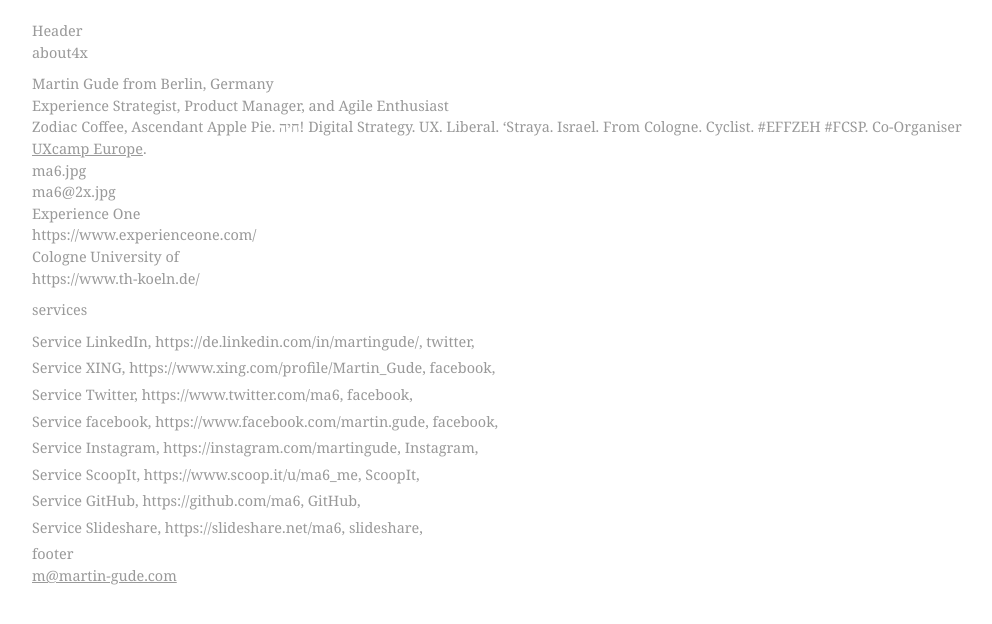
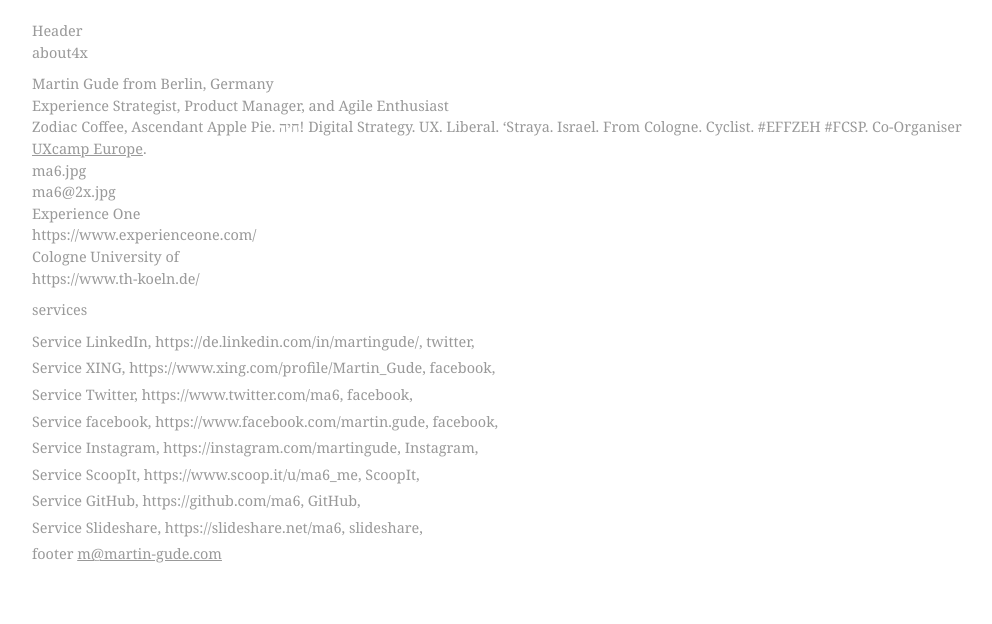
Before and after one commit to ma6/ma6.me, a Jekyll site: the page built from _pages/index.md, in a window 1280 px wide. Shown: the top 624 px of the page, without its empty margins (128-1120 px from the left). Built offline with Jekyll 4.4.1, drawn with Linux system fonts in a browser that asks for light colours; some web fonts are replaced; comment, search, counter and statistics services are not loaded.

Commit message:
rot13 Mail Template

```diff
--- /dev/null
+++ b/_includes/email.html
@@ -0,0 +1,6 @@
+<script type="text/javascript">
+    Rot13.write('<n uers="znvygb:z@znegva-thqr.pbz">z@znegva-thqr.pbz</n>');
+</script>
+<noscript>
+    <span class="mailsafe">spamprotected.</span>m<span class="mailsafe">huhw.esns</span>@mart<span class="mailsafe">werew</span>in-g<span class="mailsafe">dffs3e</span>ud<span class="mailsafe">jiodnof</span>e.com
+</noscript>
--- a/_includes/footer.html
+++ b/_includes/footer.html
@@ -1,10 +1,3 @@
 footer
 
-          <p>
-          <script type="text/javascript">
-              Rot13.write('<n uers="znvygb:z@znegva-thqr.pbz">z@znegva-thqr.pbz</n>');
-          </script>
-          <noscript>
-              <span class="mailsafe">spamprotected.</span>m<span class="mailsafe">huhw.esns</span>@mart<span class="mailsafe">werew</span>in-g<span class="mailsafe">dffs3e</span>ud<span class="mailsafe">jiodnof</span>e.com
-          </noscript>
-        </p>
+{%include email.html %}
```
